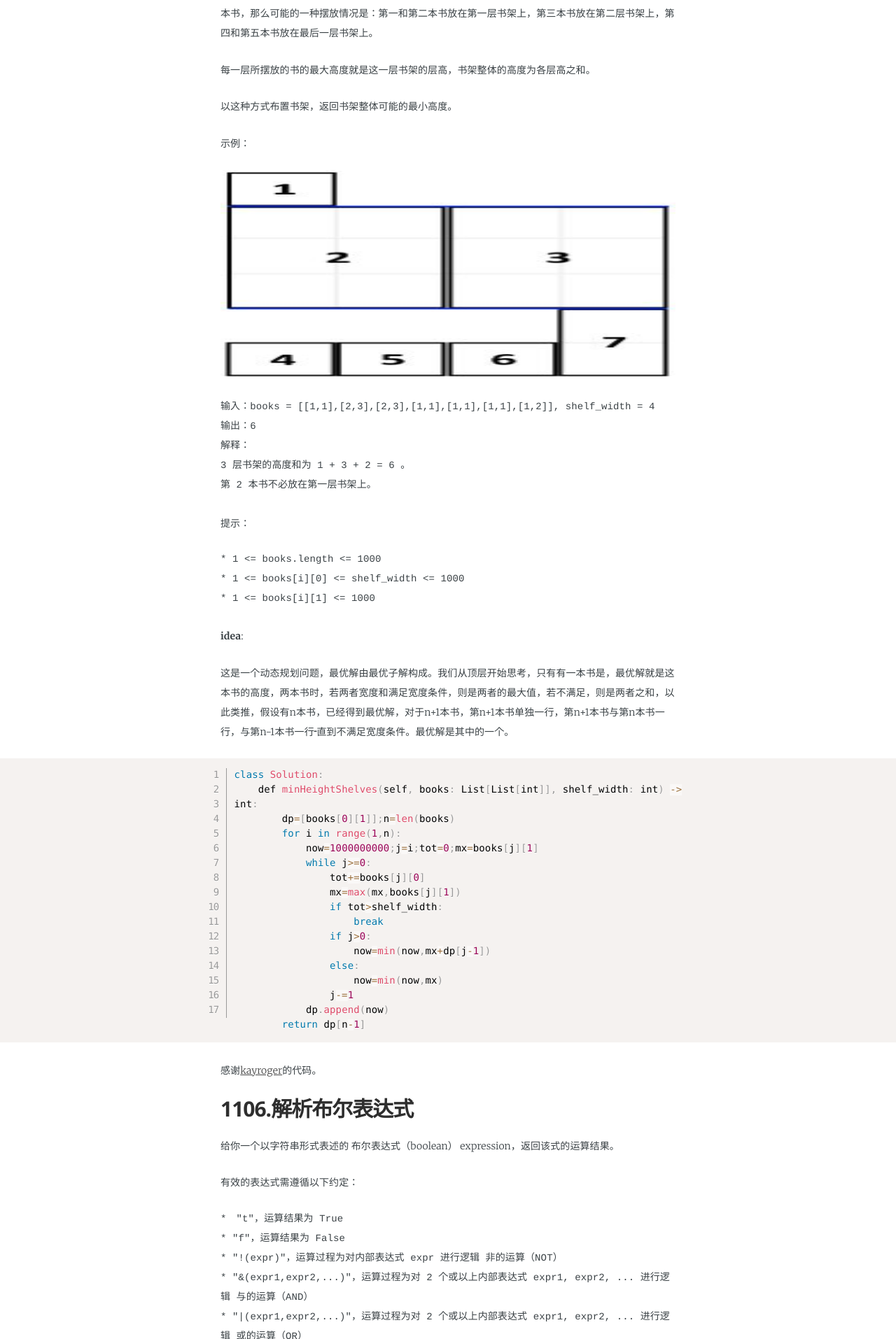
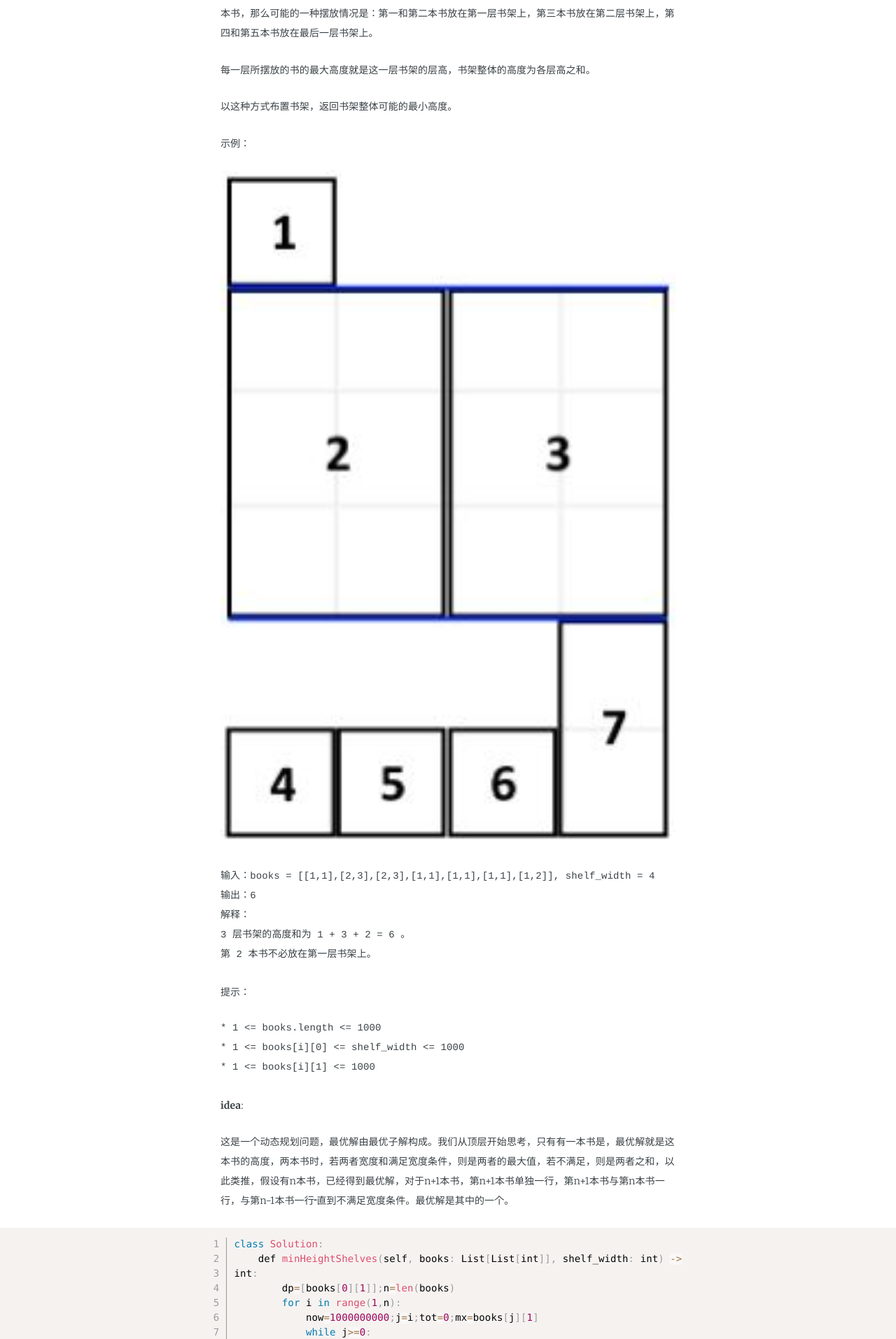
Before and after one commit to kleinzcy/kleinzcy.github.io, a Jekyll site: the page built from _posts/2019-06-30-Leetcode-143.md, in a window 1280 px wide. Shown: the part 4317-6231 px from the top of the page at 70% size. Built offline with Jekyll 4.4.1, drawn with Linux system fonts in a browser that asks for light colours; some web fonts are replaced.

Commit message:
Update 第143场周赛

````diff
--- a/_posts/2019-06-30-Leetcode-143.md
+++ b/_posts/2019-06-30-Leetcode-143.md
@@ -146,7 +146,7 @@ tags: summary
 
 示例：
 <figure>
-<img src="{{"/media/img/1105.JPG" | absolute_url}}" width="100" height="300"/>
+<img src="{{"/media/img/1105.JPG" | absolute_url}}" width="100" />
 </figure>
 
 ```
````
